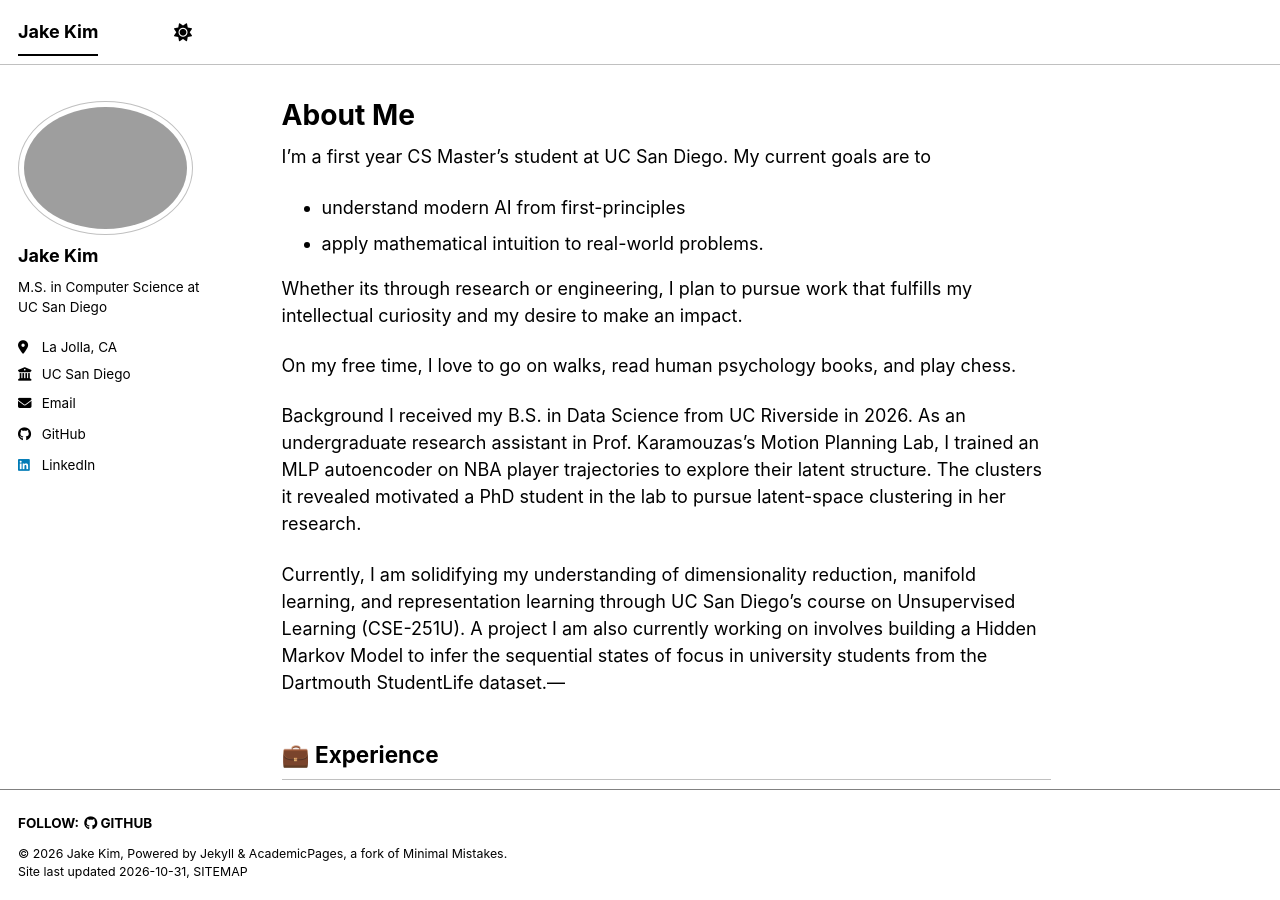
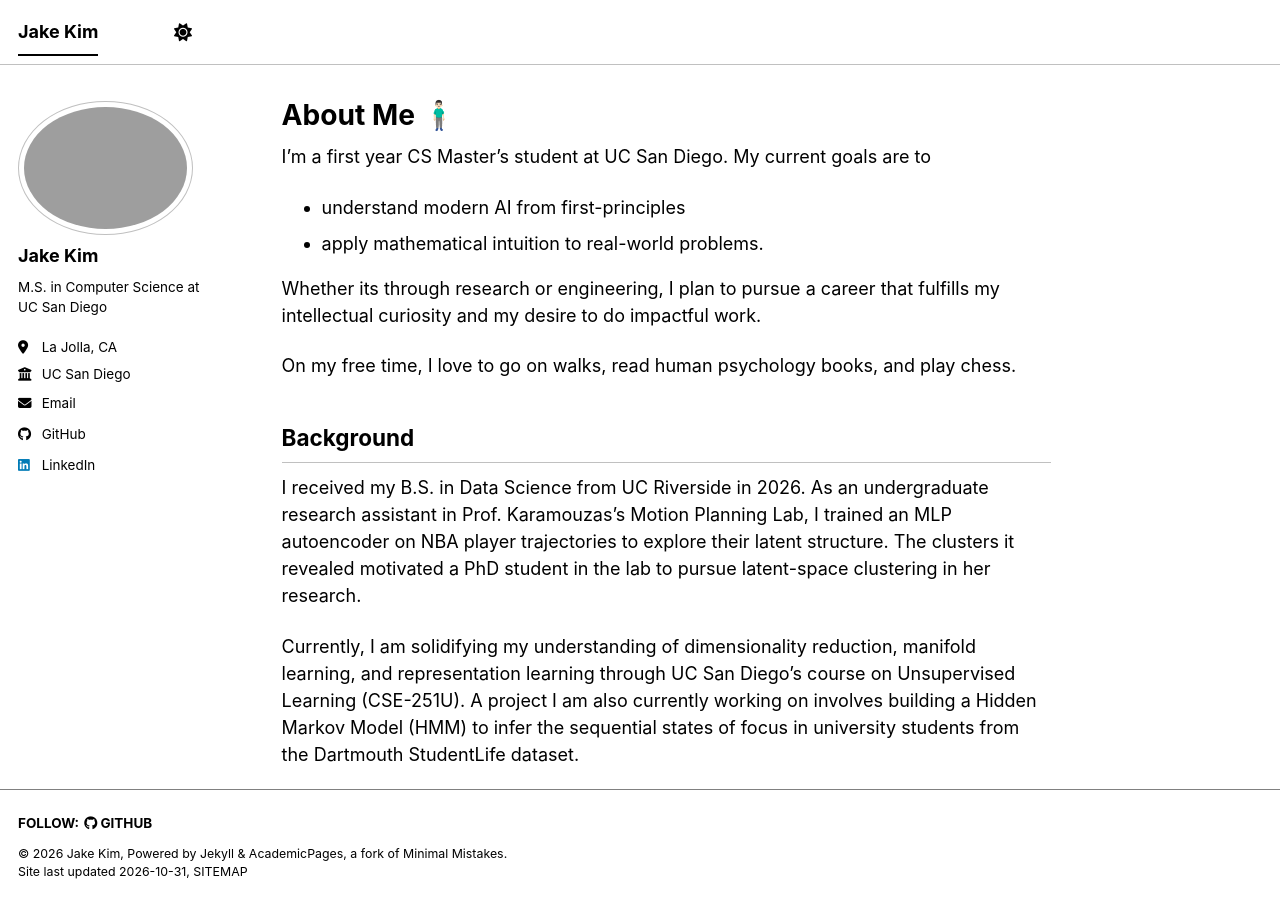
Before and after one commit to jakecreate/jakecreate.github.io, a Jekyll site: the page built from _pages/about.md, in a window 1280 px wide and 900 px high. Built offline with Jekyll 4.4.1, drawn with Linux system fonts in a browser that asks for light colours; a style sheet for code colours, icons or effects is not loaded.

Commit message:
change about me

```diff
--- a/_pages/about.md
+++ b/_pages/about.md
@@ -1,6 +1,6 @@
 ---
 permalink: /
-title: "About Me"
+title: "About Me 🧍🏻‍♂️"
 author_profile: true
 redirect_from:
   - /about/
@@ -11,15 +11,15 @@ I'm a first year CS Master's student at UC San Diego. My current goals are to
 - understand modern AI from first-principles
 - apply mathematical intuition to real-world problems.
 
-Whether its through research or engineering, I plan to pursue work that fulfills my intellectual curiosity and my desire to make an impact.
+Whether its through research or engineering, I plan to pursue a career that fulfills my intellectual curiosity and my desire to do impactful work.
 
 On my free time, I love to go on walks, read human psychology books, and play chess.
 
 
-Background
+## Background
 I received my B.S. in Data Science from UC Riverside in 2026. As an undergraduate research assistant in Prof. Karamouzas’s Motion Planning Lab, I trained an MLP autoencoder on NBA player trajectories to explore their latent structure. The clusters it revealed motivated a PhD student in the lab to pursue latent-space clustering in her research.
 
-Currently, I am solidifying my understanding of dimensionality reduction, manifold learning, and representation learning through UC San Diego's course on Unsupervised Learning (CSE-251U). A project I am also currently working on involves building a Hidden Markov Model to infer the sequential states of focus in university students from the Dartmouth StudentLife dataset.---
+Currently, I am solidifying my understanding of dimensionality reduction, manifold learning, and representation learning through UC San Diego's course on Unsupervised Learning (CSE-251U). A project I am also currently working on involves building a Hidden Markov Model (HMM) to infer the sequential states of focus in university students from the Dartmouth StudentLife dataset.
 
 ## 💼 Experience
 
```
